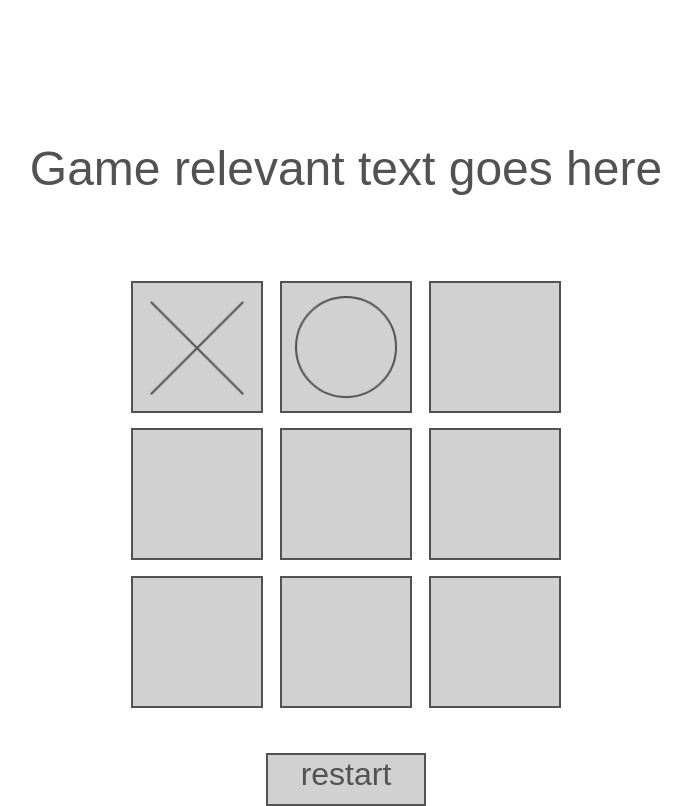
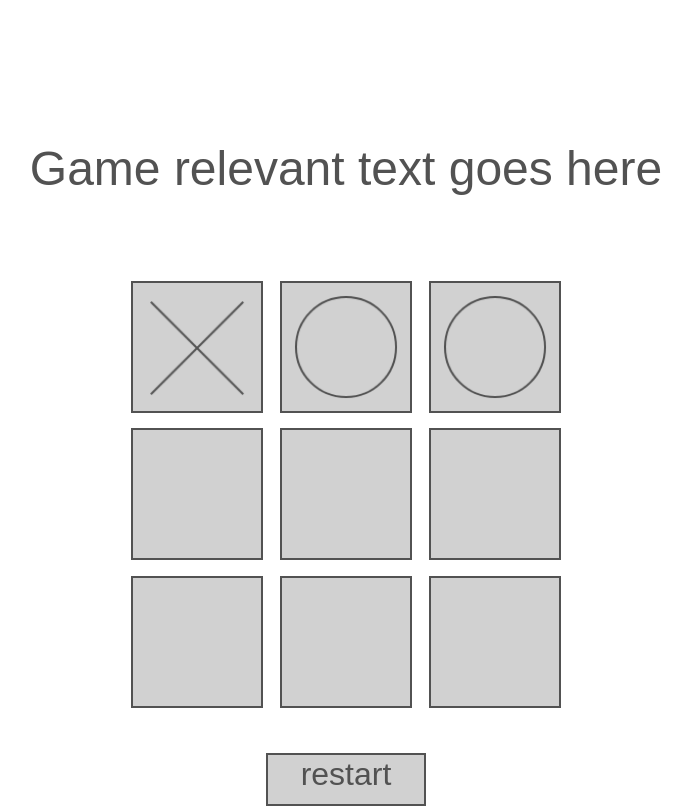
Before and after one commit to barnabasedubio/tictactoe, a website built with webpack: page index.html in a window 1280 px wide. Shown: the whole page, without its empty margins (294-985 px from the left). Built offline with nearby package versions, Linux system fonts and the light colour scheme.

Commit message:
added extra o icon

```diff
--- a/index.html
+++ b/index.html
@@ -22,7 +22,9 @@
                 <div id="row_box_2" class="row-box tilt">
                     <div class="o-icon"></div>
                 </div>
-                <div id="row_box_3" class="row-box tilt"></div>
+                <div id="row_box_3" class="row-box tilt">
+                    <div class="o-icon"></div>
+                </div>
             </div>
             <div id="row_2" class="row">
                 <div id="row_box_4" class="row-box tilt"></div>
@@ -36,6 +38,6 @@
             </div>
         </div>
     </div>
-    <button class="restart">restart</button>
+    <button class="restart tilt">restart</button>
 </body>
 </html>
```
